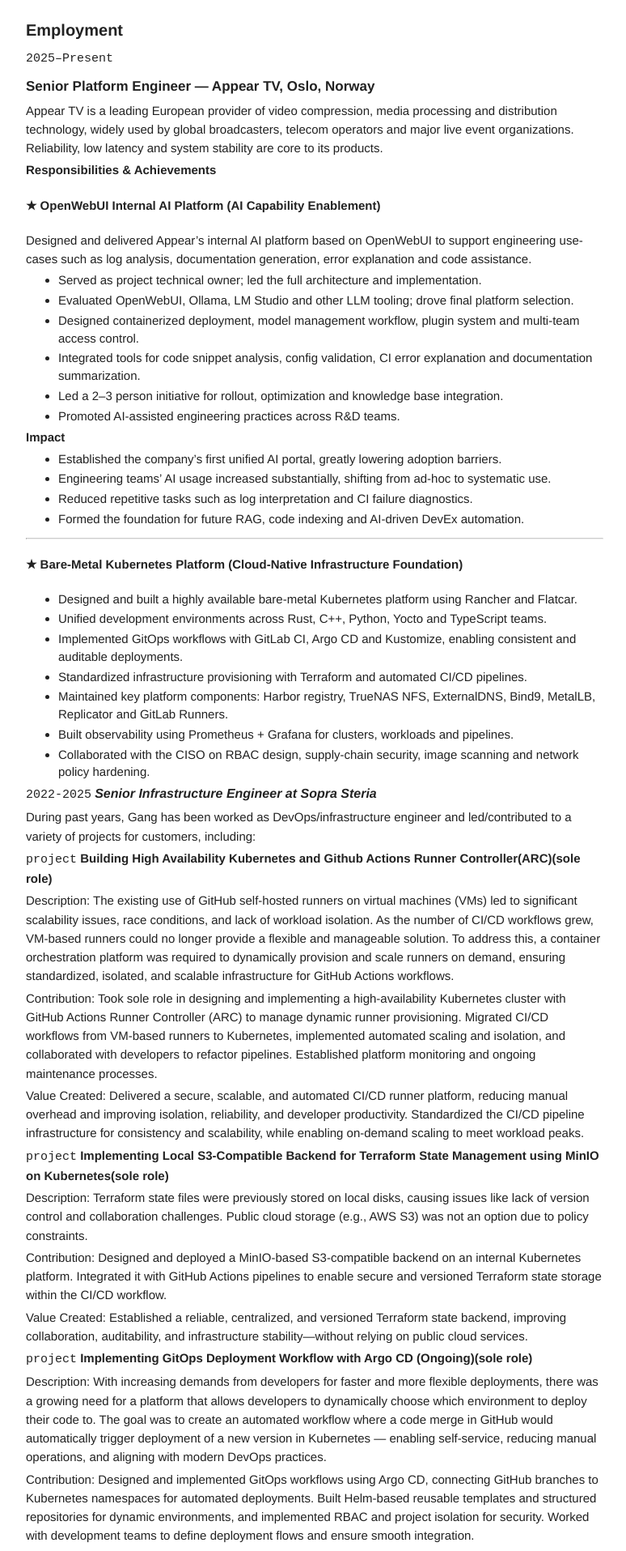
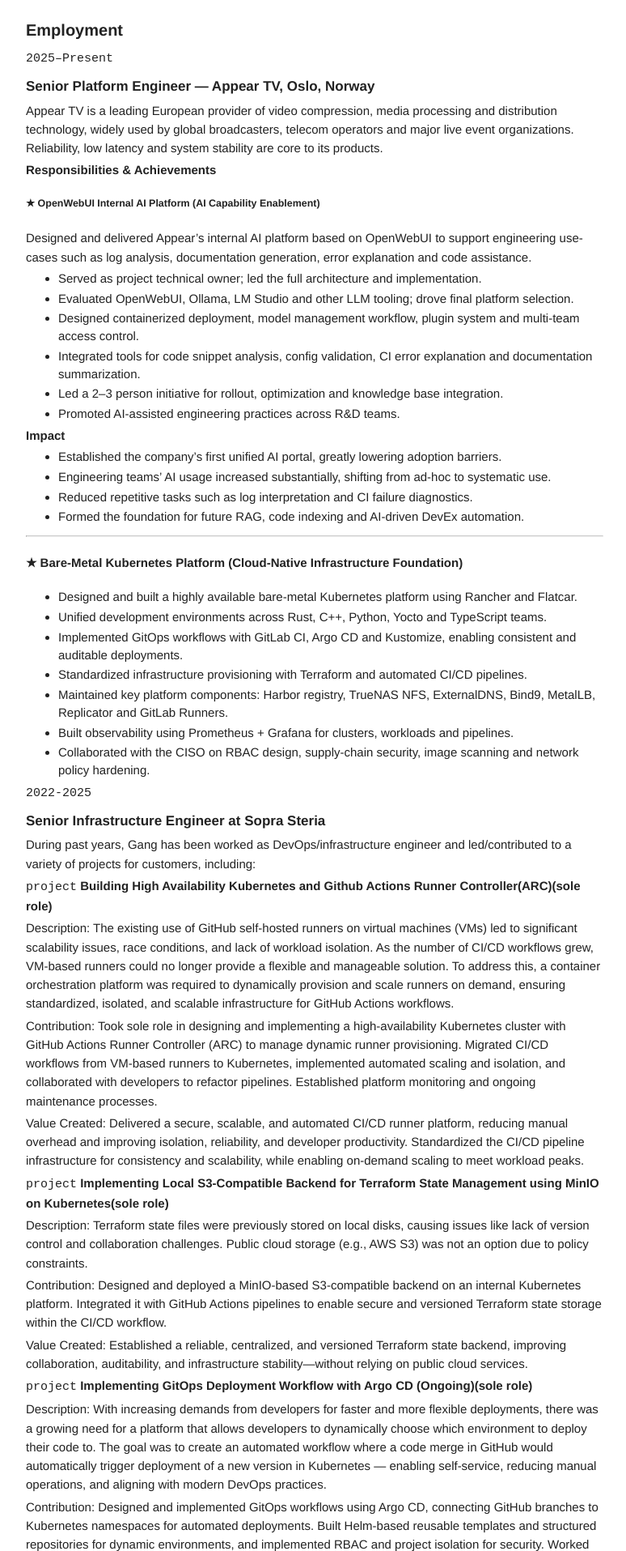
Before and after one commit to gcccheng/wugui, a Jekyll site: the page built from cvenglish.md, in a window 1280 px wide. Shown: the part 735-2650 px from the top of the page at 81% size, without its empty margins (118-892 px from the left). Built offline with Jekyll 4.4.1, drawn with Linux system fonts in a browser that asks for light colours.

Commit message:
Refactor headings for consistency in cvenglish.md
Updated headings in cvenglish.md to improve formatting and readability.

```diff
--- a/cvenglish.md
+++ b/cvenglish.md
@@ -29,7 +29,7 @@ Appear TV is a leading European provider of video compression, media processing
 
 **Responsibilities & Achievements**
 
-#### ★ OpenWebUI Internal AI Platform (AI Capability Enablement)
+##### ★ OpenWebUI Internal AI Platform (AI Capability Enablement)
 Designed and delivered Appear’s internal AI platform based on OpenWebUI to support engineering use-cases such as log analysis, documentation generation, error explanation and code assistance.
 
 - Served as project technical owner; led the full architecture and implementation.
@@ -58,7 +58,7 @@ Designed and delivered Appear’s internal AI platform based on OpenWebUI to sup
 
 
 `2022-2025`
-***<font size= "3">Senior Infrastructure Engineer at Sopra Steria</font>***
+### Senior Infrastructure Engineer at Sopra Steria
 
 During past years, Gang has been worked as DevOps/infrastructure engineer and led/contributed to a variety of projects for customers, including:
 
@@ -186,7 +186,7 @@ Value Created: Enhanced system reliability and performance by proactively identi
 
 
 `2012-2022`
-***<font size= "3">System Engineer at University of Oslo</font>***
+### System Engineer at University of Oslo
 
 At the University of Oslo, Gang played a key role in managing and operating a local data center dedicated to delivering robust and reliable scientific computing infrastructure for researchers at the Centre for Molecular Medicine Norway (NCMM). His responsibilities spanned core IT operations, distributed systems engineering, and close collaboration with scientific researchers. Key activities included:
 
```
